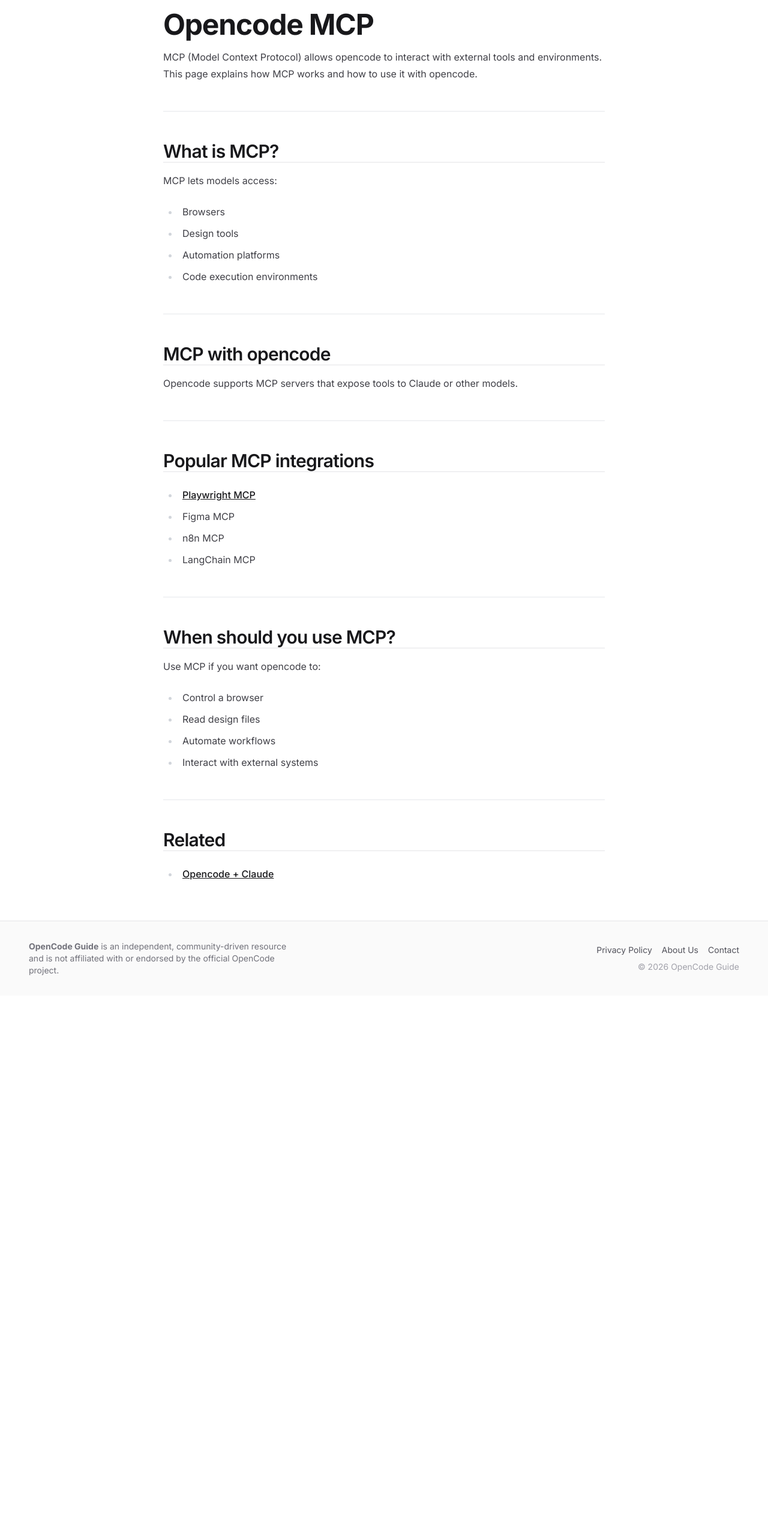
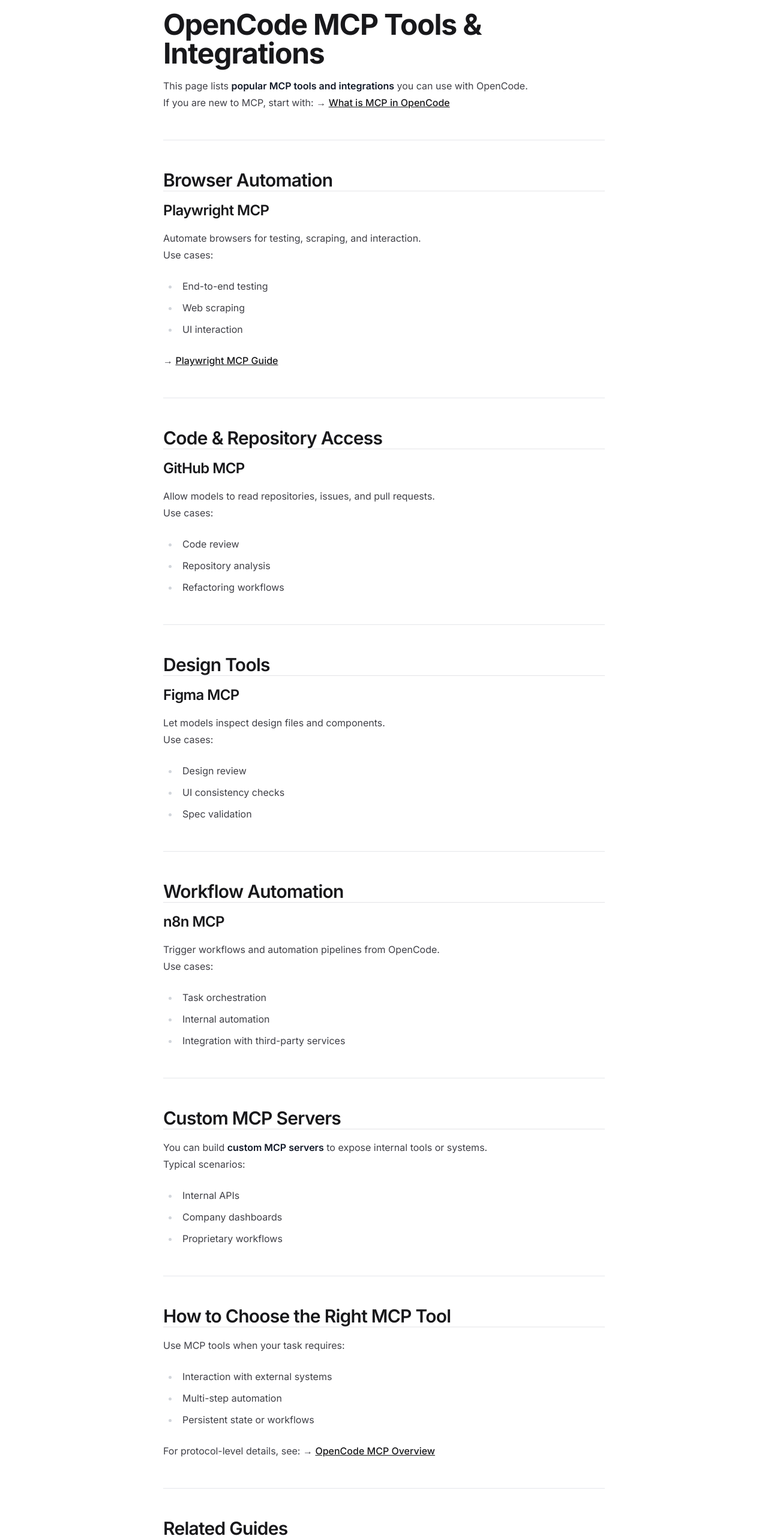
Before and after one commit to iamsail/opencodeguide, a Next.js app: page /en/opencode-mcp in a window 1280 px wide. Shown: the part 80-2646 px from the top of the page at 60% size. Before the commit the page ends 1740 px from the top, so only its background shows below. Built offline with nearby package versions, Linux system fonts and the light colour scheme; no server answers.

Commit message:
docs: update english mcp tools page and sync memory bank

```diff
--- a/app/(main)/en/(articles)/opencode-mcp/page.mdx
+++ b/app/(main)/en/(articles)/opencode-mcp/page.mdx
@@ -1,57 +1,97 @@
 export const metadata = {
-  title: "Opencode MCP Guide: Tools, Use Cases, and Setup",
-  description: "Learn how to use Model Context Protocol (MCP) with opencode. Explore Playwright, Figma, n8n, and more.",
+  title: "OpenCode MCP Tools & Integrations",
+  description: "Learn how to use Model Context Protocol (MCP) with OpenCode. Explore Playwright, Figma, n8n, and more.",
   keywords: ["opencode mcp", "model context protocol opencode", "opencode mcp tools"],
   alternates: {
-    canonical: '/en/opencode-mcp',
+    canonical: '/en/mcp',
   },
 }
 
-# Opencode MCP
+# OpenCode MCP Tools & Integrations
 
-MCP (Model Context Protocol) allows opencode to interact with external tools and environments.
+This page lists **popular MCP tools and integrations** you can use with OpenCode.
 
-This page explains how MCP works and how to use it with opencode.
+If you are new to MCP, start with:
+→ [What is MCP in OpenCode](/en/mcp)
 
 ---
 
-## What is MCP?
+## Browser Automation
 
-MCP lets models access:
+### Playwright MCP
+Automate browsers for testing, scraping, and interaction.
 
-- Browsers
-- Design tools
-- Automation platforms
-- Code execution environments
+Use cases:
+- End-to-end testing
+- Web scraping
+- UI interaction
+
+→ [Playwright MCP Guide](/en/opencode-mcp-playwright)
 
 ---
 
-## MCP with opencode
+## Code & Repository Access
 
-Opencode supports MCP servers that expose tools to Claude or other models.
+### GitHub MCP
+Allow models to read repositories, issues, and pull requests.
+
+Use cases:
+- Code review
+- Repository analysis
+- Refactoring workflows
 
 ---
 
-## Popular MCP integrations
+## Design Tools
 
-- [Playwright MCP](/en/opencode-mcp-playwright)
-- Figma MCP
-- n8n MCP
-- LangChain MCP
+### Figma MCP
+Let models inspect design files and components.
+
+Use cases:
+- Design review
+- UI consistency checks
+- Spec validation
 
 ---
 
-## When should you use MCP?
+## Workflow Automation
 
-Use MCP if you want opencode to:
+### n8n MCP
+Trigger workflows and automation pipelines from OpenCode.
 
-- Control a browser
-- Read design files
-- Automate workflows
-- Interact with external systems
+Use cases:
+- Task orchestration
+- Internal automation
+- Integration with third-party services
 
 ---
 
-## Related
+## Custom MCP Servers
 
-- [Opencode + Claude](/en/opencode-claude)
+You can build **custom MCP servers** to expose internal tools or systems.
+
+Typical scenarios:
+- Internal APIs
+- Company dashboards
+- Proprietary workflows
+
+---
+
+## How to Choose the Right MCP Tool
+
+Use MCP tools when your task requires:
+
+- Interaction with external systems
+- Multi-step automation
+- Persistent state or workflows
+
+For protocol-level details, see:
+→ [OpenCode MCP Overview](/en/mcp)
+
+---
+
+## Related Guides
+
+- [OpenCode MCP Overview](/en/mcp)
+- [MCP Configuration Guide](/en/mcp-configuration)
+- [OpenCode + Claude](/en/opencode-claude)
```
Also changed, not shown: memory-bank/activeContext.md (+3 -0 lines), memory-bank/progress.md (+4 -0 lines), memory-bank/tasks/TASK089-update-mcp-tools-en.md (added, +37 -0 lines), memory-bank/tasks/_index.md (+1 -0 lines).
